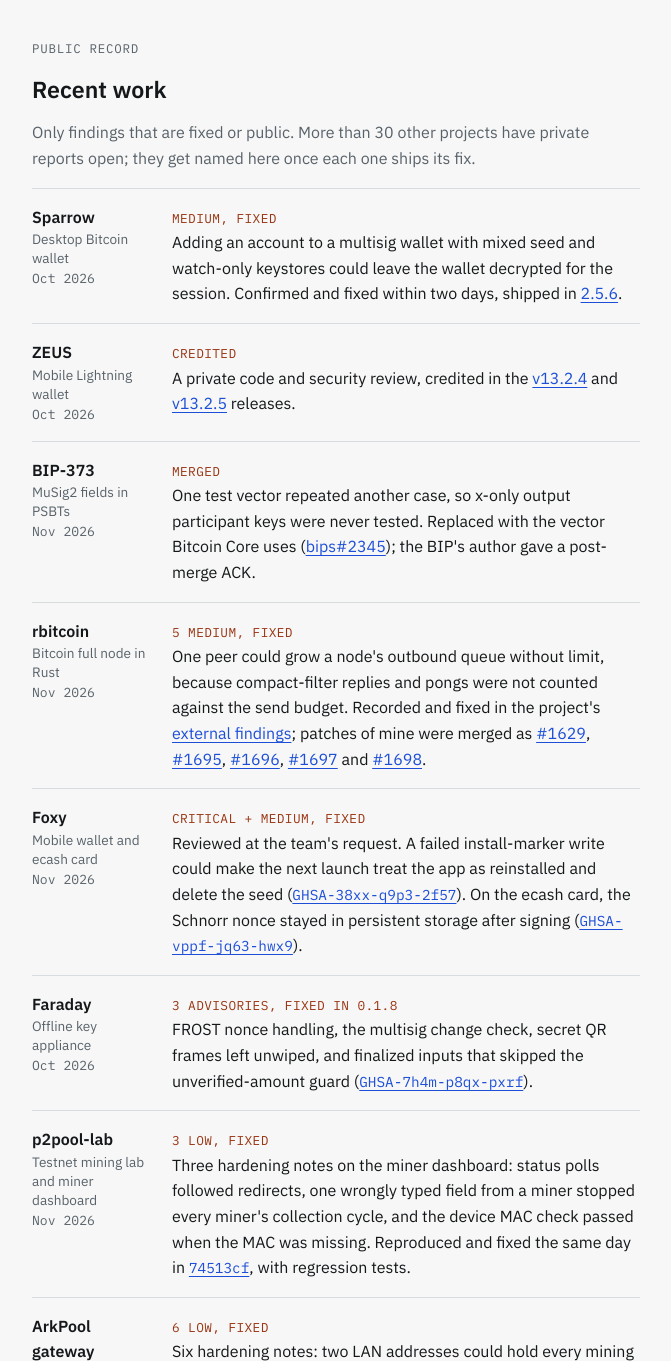
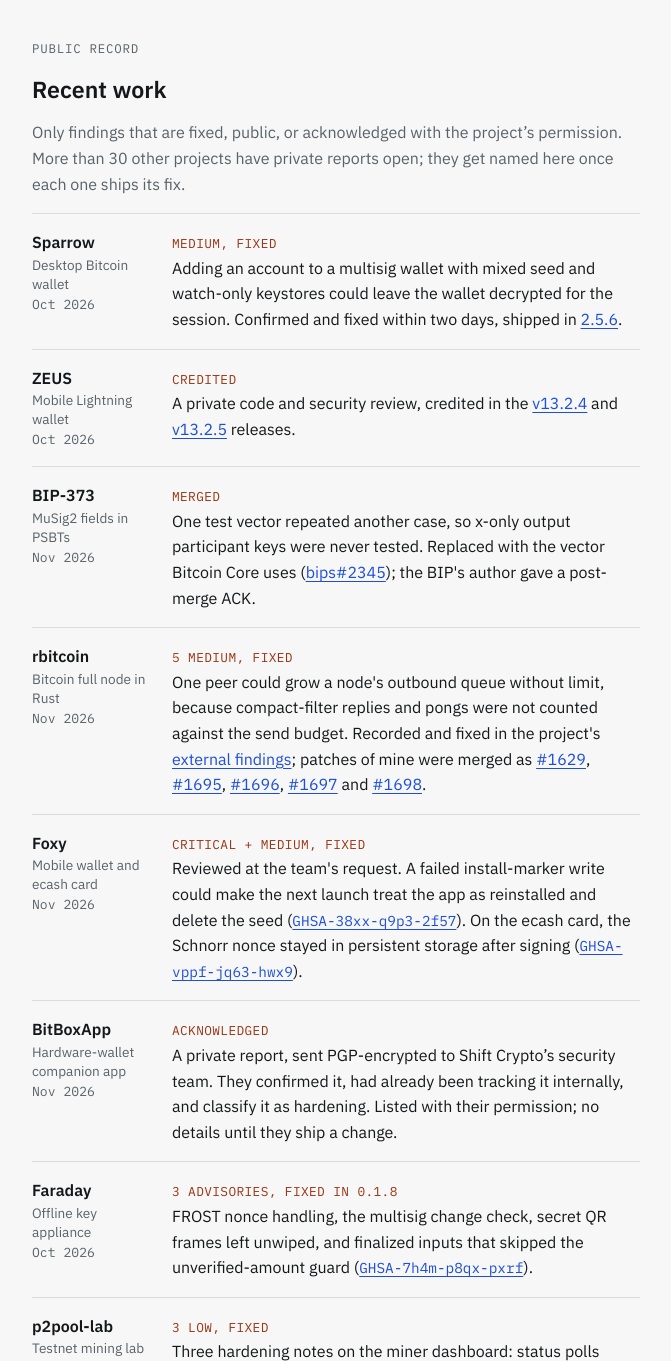
Before and after one commit to MrHodlX/MrHodlX.github.io, a plain HTML site: page index.html in a window 1280 px wide. Shown: the part 460-1821 px from the top of the page, without its empty margins (304-975 px from the left). Drawn offline with Linux system fonts and the light colour scheme.

Commit message:
Recent work: add BitBoxApp (acknowledged, listed with their permission)

```diff
--- a/index.html
+++ b/index.html
@@ -168,7 +168,7 @@
   <section aria-labelledby="work">
     <span class="label">Public record</span>
     <h2 id="work">Recent work</h2>
-    <p class="quiet">Only findings that are fixed or public. More than 30 other projects have private reports open; they get named here once each one ships its fix.</p>
+    <p class="quiet">Only findings that are fixed, public, or acknowledged with the project&rsquo;s permission. More than 30 other projects have private reports open; they get named here once each one ships its fix.</p>
     <ul class="log">
       <li id="sparrow">
         <div><div class="who">Sparrow</div><div class="kind">Desktop Bitcoin wallet</div><div class="when">Oct 2026</div></div>
@@ -189,6 +189,10 @@
       <li id="foxy">
         <div><div class="who">Foxy</div><div class="kind">Mobile wallet and ecash card</div><div class="when">Nov 2026</div></div>
         <div class="what"><span class="sev">CRITICAL + MEDIUM, FIXED</span><br>Reviewed at the team's request. A failed install-marker write could make the next launch treat the app as reinstalled and delete the seed (<a href="https://github.com/getfoxy/iOS/security/advisories/GHSA-38xx-q9p3-2f57"><span class="mono">GHSA-38xx-q9p3-2f57</span></a>). On the ecash card, the Schnorr nonce stayed in persistent storage after signing (<a href="https://github.com/getfoxy/card/security/advisories/GHSA-vppf-jq63-hwx9"><span class="mono">GHSA-vppf-jq63-hwx9</span></a>).</div>
+      </li>
+      <li id="bitbox">
+        <div><div class="who">BitBoxApp</div><div class="kind">Hardware-wallet companion app</div><div class="when">Nov 2026</div></div>
+        <div class="what"><span class="sev">ACKNOWLEDGED</span><br>A private report, sent PGP-encrypted to Shift Crypto&rsquo;s security team. They confirmed it, had already been tracking it internally, and classify it as hardening. Listed with their permission; no details until they ship a change.</div>
       </li>
       <li id="faraday">
         <div><div class="who">Faraday</div><div class="kind">Offline key appliance</div><div class="when">Oct 2026</div></div>
```
